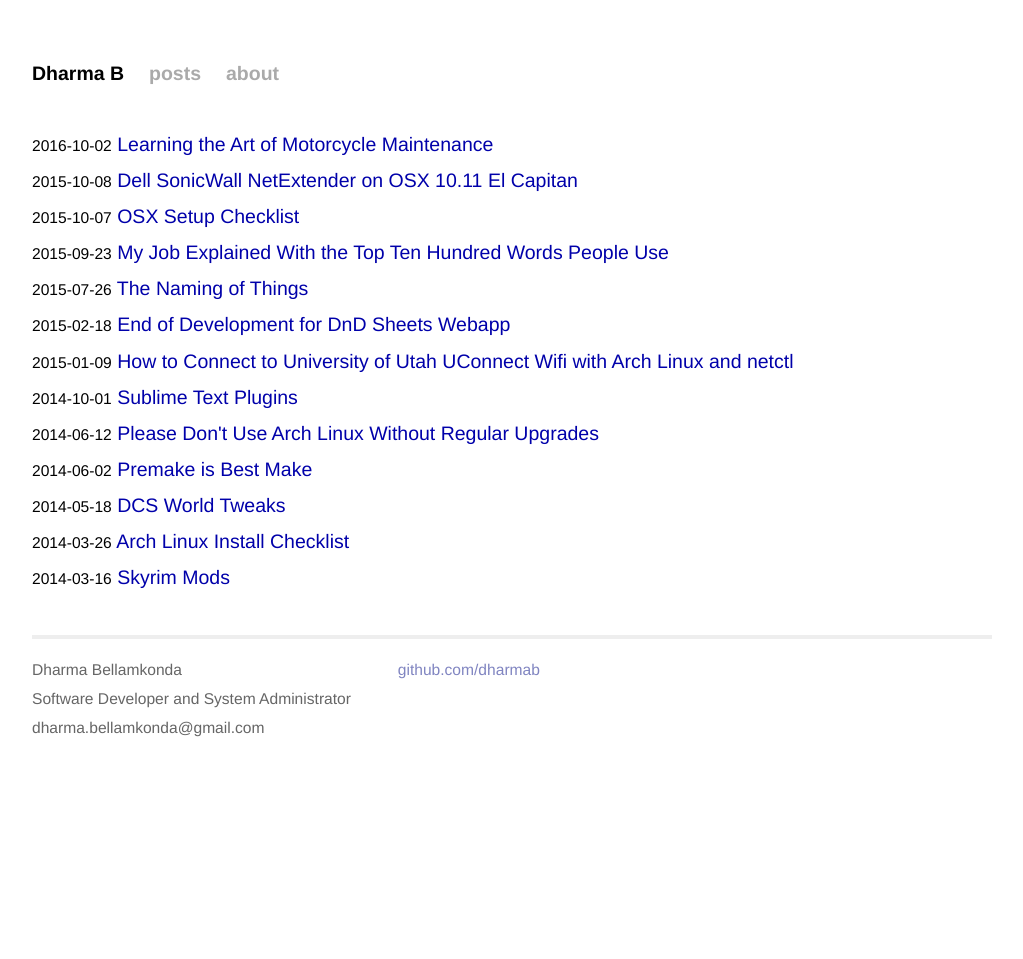
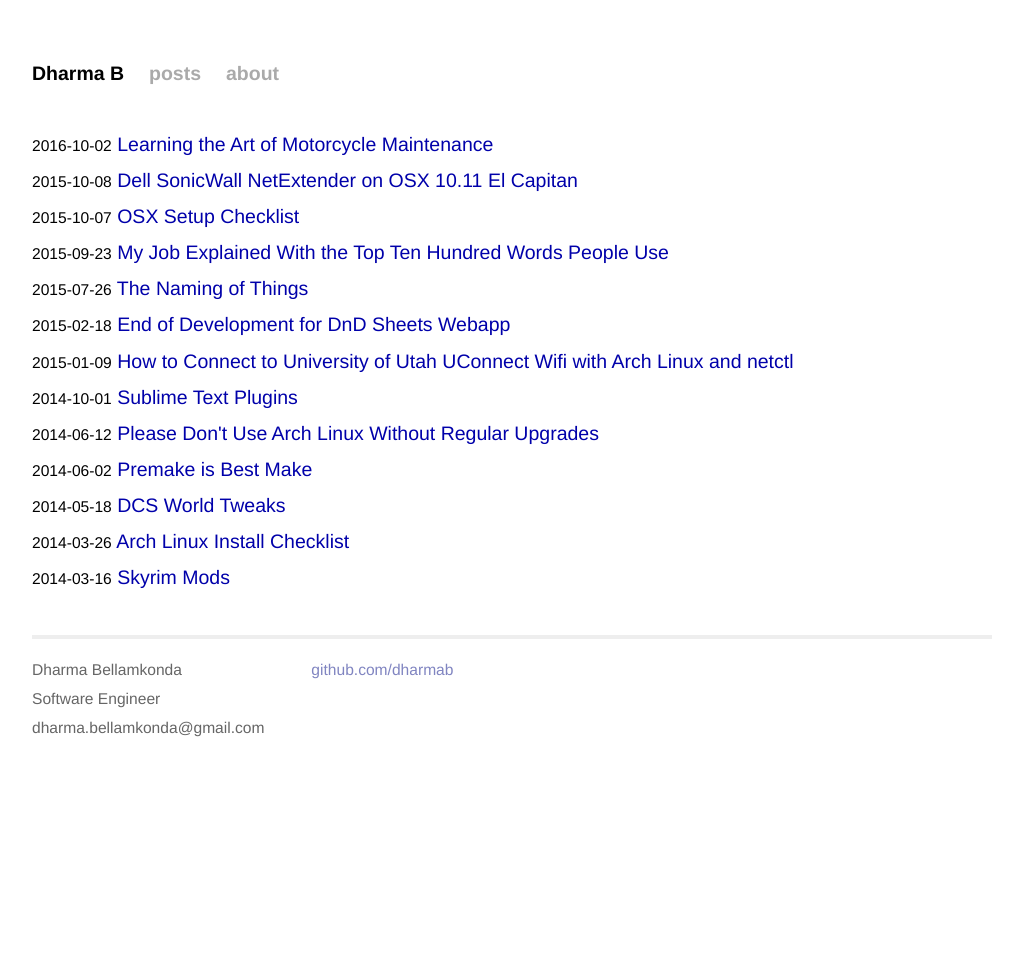
Before and after one commit to dharmab/dharmab.github.io, a Jekyll site: the page built from index.html, in a window 1280 px wide. Shown: the whole page, without its empty margins (128-1151 px from the left). Built offline with Jekyll 4.4.1, drawn with Linux system fonts in a browser that asks for light colours.

Commit message:
Update profession

```diff
--- a/_layouts/default.html
+++ b/_layouts/default.html
@@ -28,7 +28,7 @@
             <div class="contact">
               <p>
                 Dharma Bellamkonda<br />
-                Software Developer and System Administrator<br />
+                Software Engineer<br />
                 dharma.bellamkonda@gmail.com
               </p>
             </div>
```
